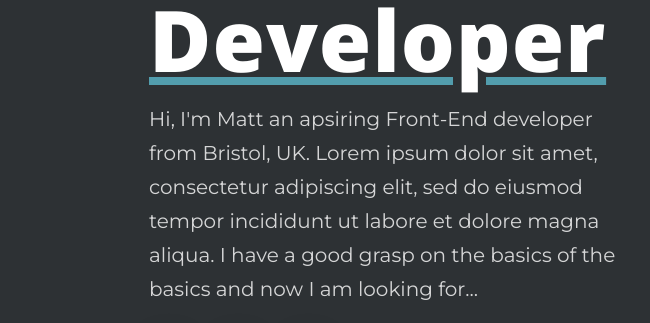
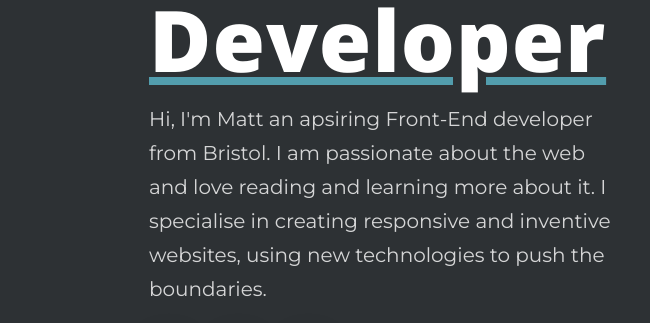
Before and after one commit to Matty1515/portfolio, a website: page index.html in a window 1280 px wide. Shown: the part 310-633 px from the top of the page, 0-650 px from the left. Drawn offline with nearby package versions, Linux system fonts and the light colour scheme; grey boxes are pictures that could not be loaded.

Commit message:
new intro text

```diff
--- a/index.html
+++ b/index.html
@@ -25,7 +25,7 @@
   <div class="side-screen animated fadeInRight"></div>
   <div class="text-screen animated fadeInUp">
     <h1>Aspiring<br> Front-End<br> Developer</h1>
-    <p>Hi, I'm Matt an apsiring Front-End developer from Bristol, UK. Lorem ipsum dolor sit amet, consectetur adipiscing elit, sed do eiusmod tempor incididunt ut labore et dolore magna aliqua. I have a good grasp on the basics of the basics and now I am looking for...</p>
+    <p>Hi, I'm Matt an apsiring Front-End developer from Bristol. I am passionate about the web and love reading and learning more about it. I specialise in creating responsive and inventive websites, using new technologies to push the boundaries.</p>
     <div class="icon-wrapper">
       <a href="https://github.com/Matty1515/" target="_blank"><i class="fab fa-github"></i></a>
       <a href="https://codepen.io/Matty1515/" target="_blank"><i class="fab fa-codepen"></i></a>
```
